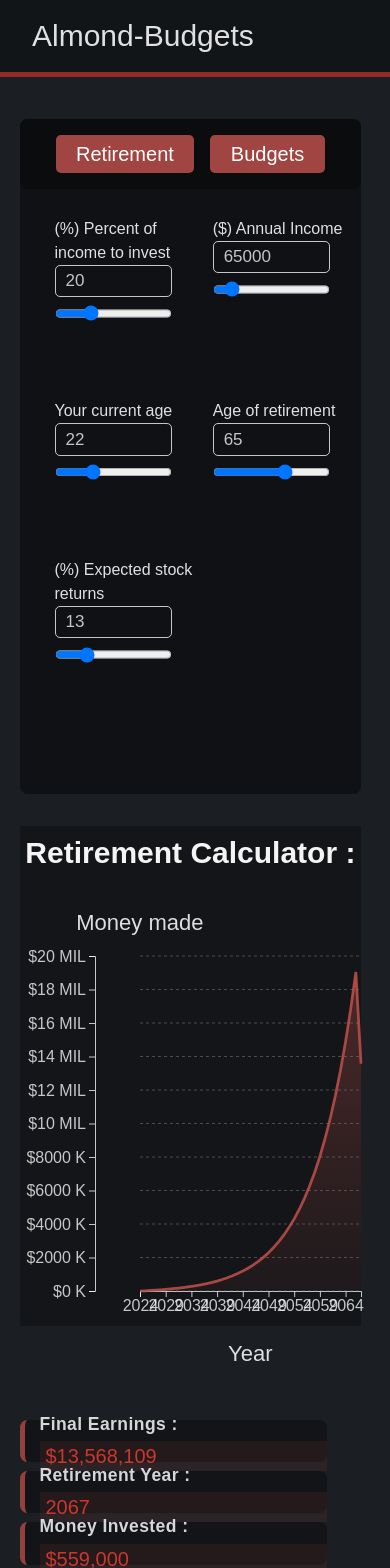
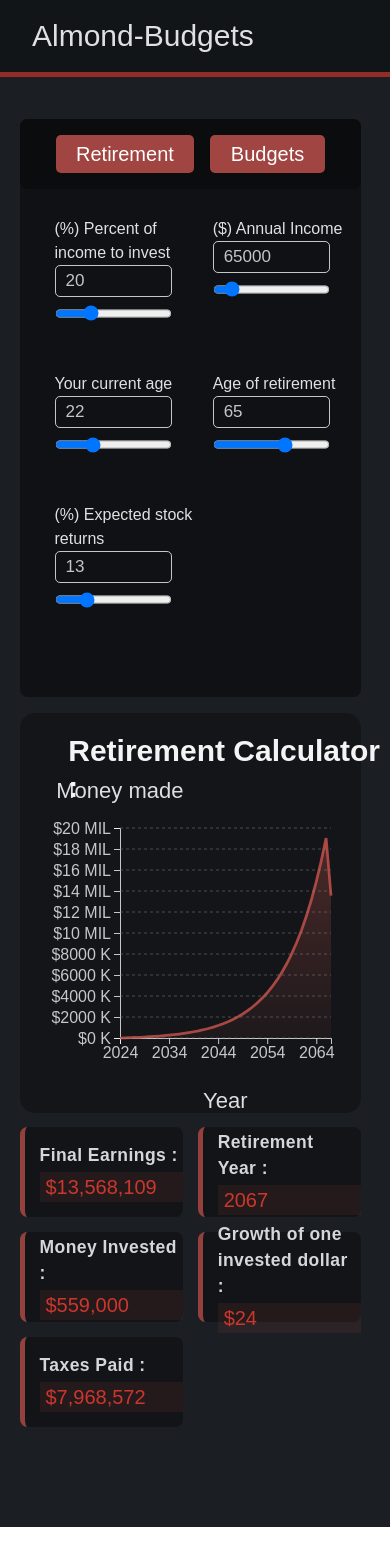
Before and after one commit to CadeJAlmond/Almond-Invest, a React (Vite) app: page / in a window 390 px wide. Shown: the top 1568 px of the page. After the commit the page ends 1527 px from the top, so only its background shows below. Built offline with nearby package versions, Linux system fonts and the light colour scheme.

Commit message:
Added stylings for mobile use

```diff
--- a/src/components/Budgeting/BudgetsChart.jsx
+++ b/src/components/Budgeting/BudgetsChart.jsx
@@ -41,7 +41,7 @@ export default function BudgetsChart({ children, budgets, income }) {
   // Variables for the d3 rendering
   const sizeRef = useRef();
   const MARGIN = { left: 175, bottom: 180, top: 95, right: 120 };
-  const PHONE_MARGIN = {left: 125, bottom: 125, top: 70, right: 70 };
+  const PHONE_MARGIN = {left: 125, bottom: 125, top: 100, right: 70 };
 
   const YAxisBoxWidth = 120;
 
@@ -272,6 +272,13 @@ export default function BudgetsChart({ children, budgets, income }) {
 
       const yAxis = d3.axisLeft(yScale);
 
+      console.log(isPhoneSize)
+
+      if (isPhoneSize) {
+        yAxis.ticks(3);
+        xAxis.ticks(3);
+      }
+
       // Append the axis HTML elements
       svg.append("g")
         .classed("yAxis", true)
@@ -352,6 +359,7 @@ export default function BudgetsChart({ children, budgets, income }) {
     "bg-[#101215]/75",
     "w-[calc(90vw-360px)] max-xl:w-[87.25vw]",
     "max-h-[80vh] h-[80vh] min-h-[80vh]",
+    "max-md:max-h-[70vh] max-md:h-[70vh] max-md:min-h-[70vh]",
   ].join(" ");
 
   const dropdownMenuStyling = {
@@ -361,7 +369,7 @@ export default function BudgetsChart({ children, budgets, income }) {
 
   const sliderStyling = {
     end: "mt-[5px]",
-    w: "w-[calc(5% + 75px)]",
+    w: "w-[calc(5% + 75px)] max-md:w-[25vw]",
   };
 
   const chartHeaderStyling = [
--- a/src/components/RetirementCalc/RetirementDashboard.jsx
+++ b/src/components/RetirementCalc/RetirementDashboard.jsx
@@ -69,11 +69,11 @@ export default function RetirementDashboard() {
   const dashboardStyling = [
     "bg-[#1B1E23]",
     "w-[100%]",
-    "h-[calc(100%-77px)] max-xl:h-[1600px]",
+    "h-[calc(100%-77px)] max-xl:h-[1450px]",
     "pt-[5vh]",
     "pl-[5vw]",
     "flex",
-    "flex max-xl:flex-col max-xl:gap-8"
+    "flex max-xl:flex-col max-xl:gap-4"
   ].join(" ");
 
   // Create a 2-second lag when to update the graph when form values are updated
@@ -107,6 +107,7 @@ export default function RetirementDashboard() {
     p: "pl-[25px] py-[27.5px]",
     gap: "gap-x-[20px] gap-y-[5px]",
     flex: "max-xl:grid max-xl:grid-cols-2 ",
+    h: "min-h-[85%] max-h-[85%]",
   };
 
   return (
--- a/src/components/RetirementCalc/RetirementProjectionChart.jsx
+++ b/src/components/RetirementCalc/RetirementProjectionChart.jsx
@@ -46,16 +46,16 @@ export default function RetirementPredictionChart({
 
   const lineChartCutOff = 300;
 
-  const MARGIN = { left: 75, bottom: 85, top: 130, right: -20 };
-  const PHONE_MARGIN = { left: 45, bottom: 45, top: 90, right: 0 };
+  const MARGIN = { left: 75, bottom: 85, top: 150, right: -20 };
+  const PHONE_MARGIN = { left: 55, bottom: 45, top: 115, right: 0 };
   const INNER_MARGIN = { left: 45, bottom: 30 };
 
   const getMarginOffScreenSize = () => {
     const svgWidth = sizeRef.current?.clientWidth || 0;
     const svgHeight = sizeRef.current?.clientHeight || 0;
 
-    const phoneDisplay = svgWidth > 800;
-    const CURRENT_MARGIN = phoneDisplay ? MARGIN : PHONE_MARGIN;
+    const phoneDisplay = svgWidth < 800;
+    const CURRENT_MARGIN = phoneDisplay ? PHONE_MARGIN : MARGIN ;
 
     return { CURRENT_MARGIN, phoneDisplay, svgWidth, svgHeight };
   };
@@ -63,7 +63,7 @@ export default function RetirementPredictionChart({
   const getGraphDimensions = () => {
     const { CURRENT_MARGIN, phoneDisplay, svgWidth, svgHeight } = getMarginOffScreenSize();
 
-    const currentLineChartCutOff = phoneDisplay ? lineChartCutOff : 30;
+    const currentLineChartCutOff = !phoneDisplay ? lineChartCutOff : 30;
     const height = svgHeight - CURRENT_MARGIN.top - CURRENT_MARGIN.bottom;
     const width = svgWidth - CURRENT_MARGIN.left - CURRENT_MARGIN.right - currentLineChartCutOff;
 
@@ -263,7 +263,7 @@ export default function RetirementPredictionChart({
    * @returns xAxis, yAxis, xScale, yScale to use to map numbers onto the
    *   chart on the users screen.
    */
-  const setupChartAxis = (graphHeight) => {
+  const setupChartAxis = (graphHeight, phoneDisplay) => {
     const yMax = rothIra ? retirementEarnings.at(-1) : retirementEarnings.at(-2);
 
     const yScale = d3.scaleLinear()
@@ -280,6 +280,11 @@ export default function RetirementPredictionChart({
 
     const xAxis = d3.axisBottom(xScale);
     xAxis.tickFormat((d, i) => convertNumberToDate(d));
+
+     // Limit the number of ticks on x-axis for phone display
+     if (phoneDisplay) {
+      xAxis.ticks(6);
+    }
 
     return [yAxis, xAxis, yScale, xScale];
   };
@@ -562,8 +567,8 @@ export default function RetirementPredictionChart({
 
   useEffect(() => {
     const { CURRENT_MARGIN, phoneDisplay, svgWidth, svgHeight } = getMarginOffScreenSize();
-    const widthPadding  = MARGIN.left + MARGIN.right + INNER_MARGIN.left;
-    const heightPadding = MARGIN.top + MARGIN.bottom;
+    const widthPadding  = CURRENT_MARGIN.left + CURRENT_MARGIN.right + INNER_MARGIN.left;
+    const heightPadding = CURRENT_MARGIN.top + CURRENT_MARGIN.bottom;
 
     d3.select("#Linechart-div")
       .select("svg")
@@ -571,7 +576,7 @@ export default function RetirementPredictionChart({
       .attr("width", (width ? width : 0) + widthPadding )
       .attr("height", (height ? height : 0) + heightPadding)
       .select("g")
-      .attr("transform", "translate(" + MARGIN.left + "," + MARGIN.top + ")");
+      .attr("transform", "translate(" + CURRENT_MARGIN.left + "," + CURRENT_MARGIN.top + ")");
 
     if (retirementEarnings.length) {
       let svg = d3.select("#Linechart-div").select("svg").select("g");
@@ -580,12 +585,12 @@ export default function RetirementPredictionChart({
 
       const graphHeight = height - INNER_MARGIN.bottom;
 
-      const [yAxis, xAxis, yScale, xScale] = setupChartAxis(graphHeight);
+      const [yAxis, xAxis, yScale, xScale] = setupChartAxis(graphHeight, phoneDisplay);
 
       // Append the axis elements first
       svg.append("g")
-        .classed("yAxis", true)
-        .attr(`transform", translate(${INNER_MARGIN.left}, 0)`);
+      .classed("yAxis", true)
+      .attr("transform", `translate(${INNER_MARGIN.left}, 0)`);
 
       svg.append("g")
         .classed("xAxis", true)
@@ -663,6 +668,7 @@ export default function RetirementPredictionChart({
       "flex-col",
       "gap-[3%]",
       "justify-start",
+      "max-md:gap-[15px] max-md:grid-cols-2 max-md:grid"
     ].join(" ");
 
     const statsCardStyling = [
@@ -678,6 +684,7 @@ export default function RetirementPredictionChart({
       "bg-[#0a0b0d]/50",
       "pl-[15px]",
       "rounded-[7.5px]",
+      "max-md:h-[90px] max-md:w-[100%]"
     ].join(" ");
 
     const spanStyling = [
@@ -692,7 +699,7 @@ export default function RetirementPredictionChart({
         {retirementStats.map((statsInfo) => {
           // Inject the styling into the statsInfo
           statsInfo["statsCardStyling"] = statsCardStyling
-          statsInfo["spanStyling"] = spanStyling
+          statsInfo["spanStyling"]      = spanStyling
 
           return (
             <RetirementStatisticCard statsInfo={statsInfo}/>
@@ -705,9 +712,20 @@ export default function RetirementPredictionChart({
   const dashboardSectionStyling = [
     "bg-[#101215]/75",
     "w-[calc(90vw-360px)] max-xl:w-[87.5vw]",
-    "max-h-[80vh] min-h-[80vh] max-xl:max-h-[500px] max-2xl:min-h-[500px]",
+    "max-h-[80vh] min-h-[80vh] max-xl:max-h-[400px] max-2xl:min-h-[400px]",
     "flex max-xl:flex-col",
+    "max-md:rounded-[15px]"
   ].join(" ");
+
+  const dashboardTitleStyling = [
+    "absolute",
+    "text-3xl",
+    "mt-[2.25%]",
+    "ml-[1.5%]",
+    "text-[#f4f4f5]",
+    "max-md:ml-[12.5%]",
+    "max-md:mt-[5%]",
+  ].join(" ")
 
   return (
     <>
@@ -716,7 +734,7 @@ export default function RetirementPredictionChart({
         <div id="Linechart-div" className={children ? "blur-[0.675px]" : ""}>
           {/* Create heading text for the projection chart */}
           <strong>
-            <h3 className={ "absolute text-3xl mt-[2.25%] ml-[1.5%] text-[#f4f4f5]"}>
+            <h3 className={dashboardTitleStyling}>
               Retirement Calculator :
             </h3>
           </strong>
--- a/src/components/subcomponents/ChartsSideBar.jsx
+++ b/src/components/subcomponents/ChartsSideBar.jsx
@@ -59,7 +59,7 @@ export default function ChartsSideBar({ children  }) {
 
   const sideBarStyling = [
     buttonBorderRadius,
-    "max-h-[80vh] min-h-[80vh] max-xl:h-[470px]",
+    "max-h-[80vh] min-h-[80vh] max-xl:max-h-[68.5vh] max-xl:min-h-[68.5vh]",
     "w-[364px] max-xl:w-[87.5vw]",
     "bg-[#0a0b0d]/65",
     "px-[10px]",
```
